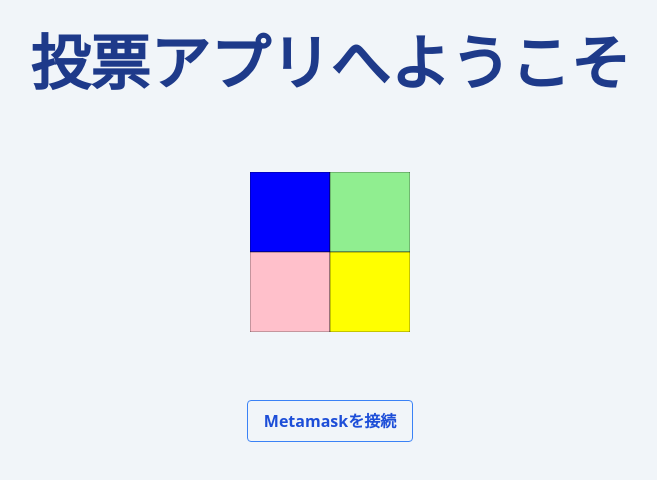
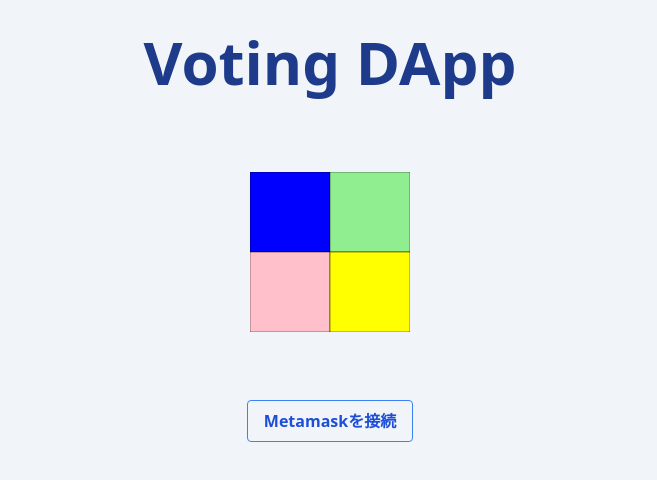
Before and after one commit to Bullgamo9320/Voting-Prototype, a Next.js app in the folder frontend/: page / in a window 1280 px wide. Shown: the top 480 px of the page, without its empty margins (310-967 px from the left). Built offline with nearby package versions, Linux system fonts and the light colour scheme.

Commit message:
題名変更

```diff
--- a/frontend/pages/index.tsx
+++ b/frontend/pages/index.tsx
@@ -282,7 +282,7 @@ const GetWinner = async (event) => {
         <link rel="icon" href="/favicon.ico"/>
       </Head>
       <h2 className={"text-6xl font-bold my-12 mt-8"}>
-        投票アプリへようこそ
+        Voting DApp
       </h2>
       <div className='mt-8 mb-16 hover:rotate-180 hover:scale-105 transition duration-700 ease-in-out'>
         <svg
```
